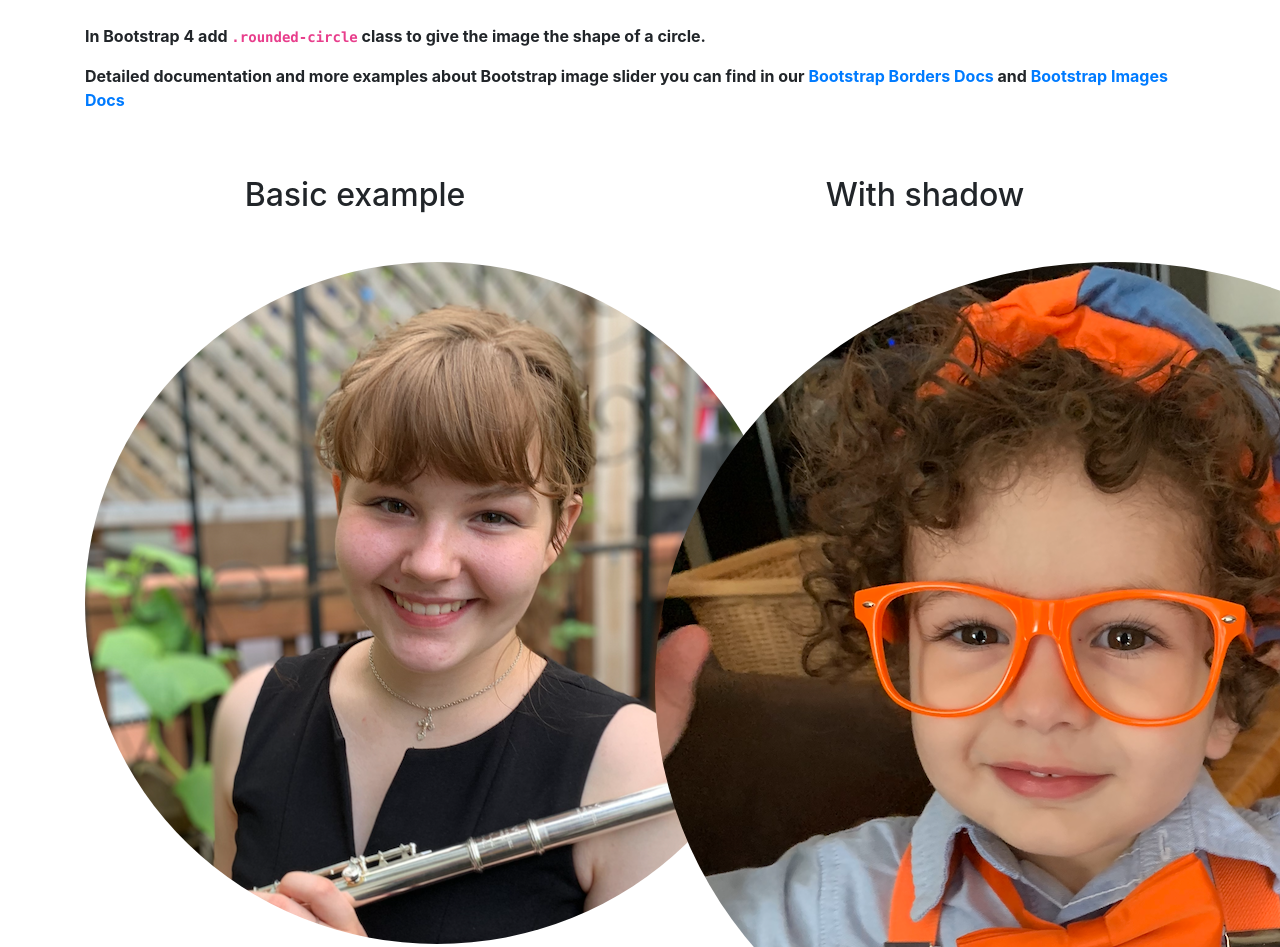
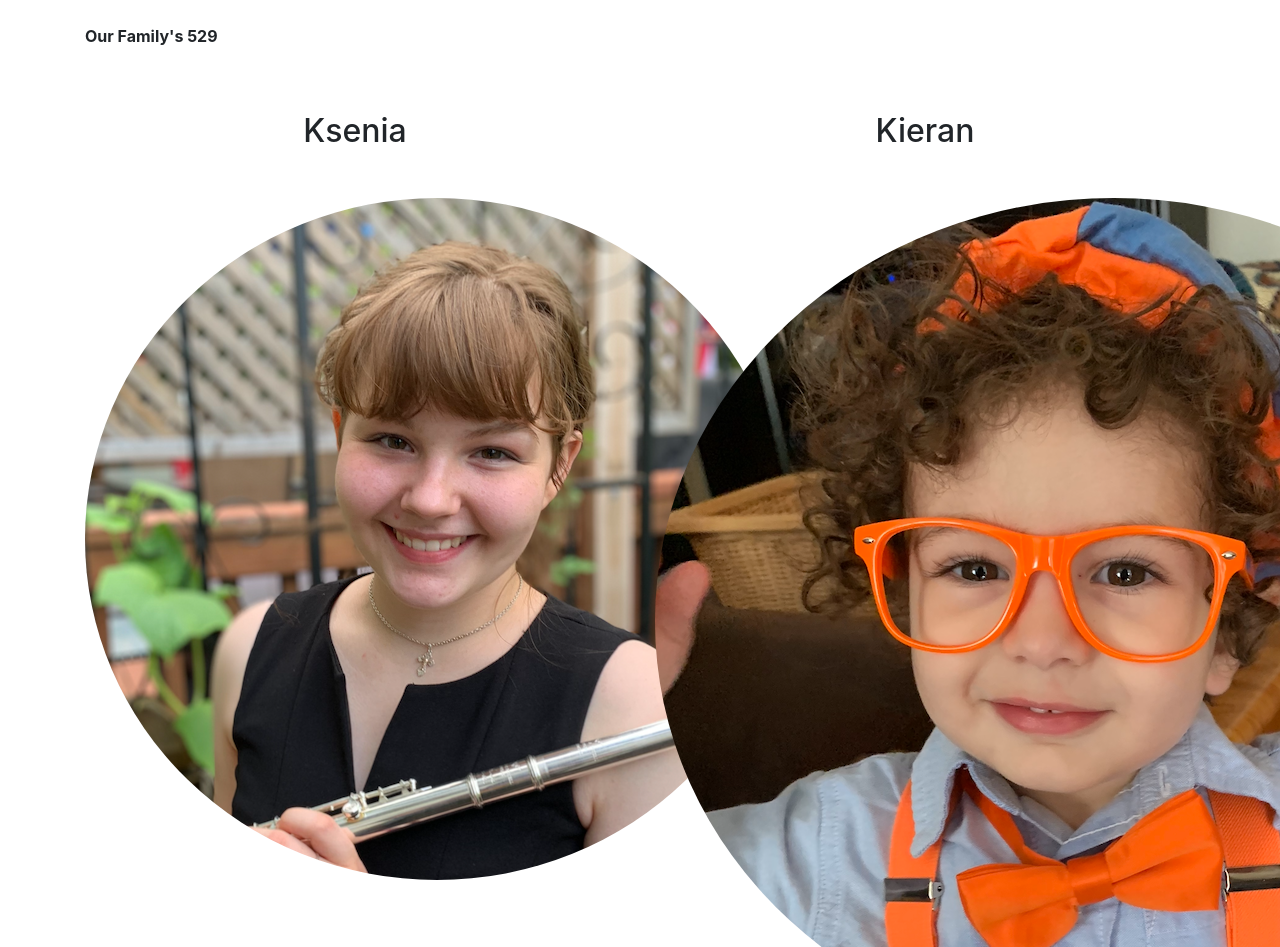
Before and after one commit to kensch/kensch, a plain HTML site: page index.html in a window 1280 px wide. Shown: the top 947 px of the page. Drawn offline with nearby package versions, Linux system fonts and the light colour scheme.

Commit message:
Update index.html

```diff
--- a/index.html
+++ b/index.html
@@ -6,12 +6,8 @@
 <body>
   <div class="container my-4">
 
-    <p class="font-weight-bold">In Bootstrap 4 add <code>.rounded-circle</code> class to give the image the shape of a
-      circle.</p>
+    <p class="font-weight-bold">Our Family's 529</p>
 
-    <p><strong>Detailed documentation and more examples about Bootstrap image slider you can find in our <a href="https://mdbootstrap.com/docs/standard/utilities/borders/"
-          target="_blank">Bootstrap Borders Docs</a> and <a href="https://mdbootstrap.com/docs/standard/content-styles/images/"
-          target="_blank">Bootstrap Images Docs</a></strong></p>
 
     <!--Grid row-->
     <div class="row text-center">
@@ -19,10 +15,11 @@
       <!--Grid column-->
       <div class="col-md-6 mb-4">
 
-        <h2 class="my-5 h2">Basic example</h2>
+        <h2 class="my-5 h2">Ksenia</h2>
 
-        <img class="rounded-circle" alt="100x100" src="ksenia.png"
-          data-holder-rendered="true">
+        <a href="https://www.troweprice.com/usis/go-tuition-gift/maryland-529/4fd98f9dd9434a73ae9ac8576737c9f6">
+            <img class="rounded-circle z-depth-2" alt="Ksenia Picture" src="ksenia.png"
+          data-holder-rendered="true"></a>
 
       </div>
       <!--Grid column-->
@@ -30,7 +27,7 @@
       <!--Grid column-->
       <div class="col-md-6 mb-4">
 
-        <h2 class="my-5 h2">With shadow</h2>
+        <h2 class="my-5 h2">Kieran</h2>
 
         <a href="https://www.troweprice.com/usis/go-tuition-gift/maryland-529/5db444ddd9f8497eb4c86a69fac7176f">
             <img class="rounded-circle z-depth-2" alt="Kieran Picture" src="kieran.png"
```
